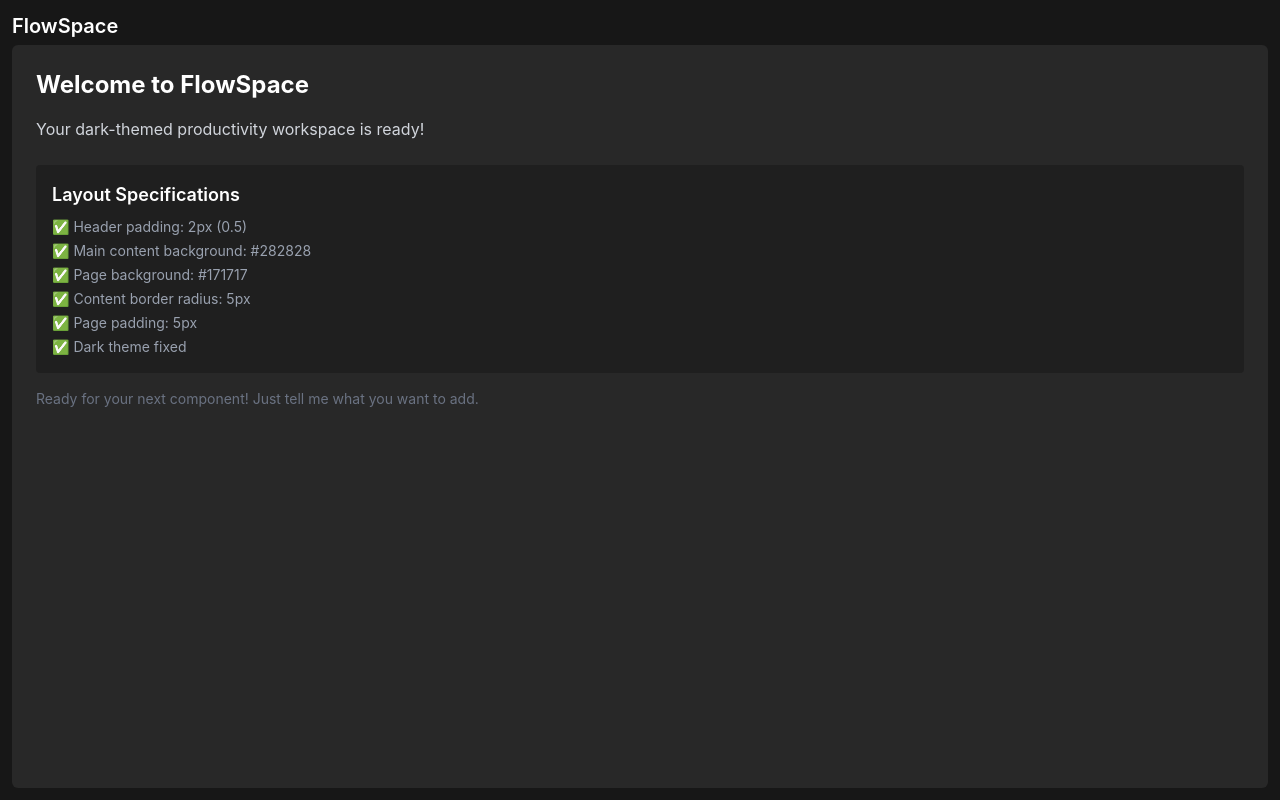
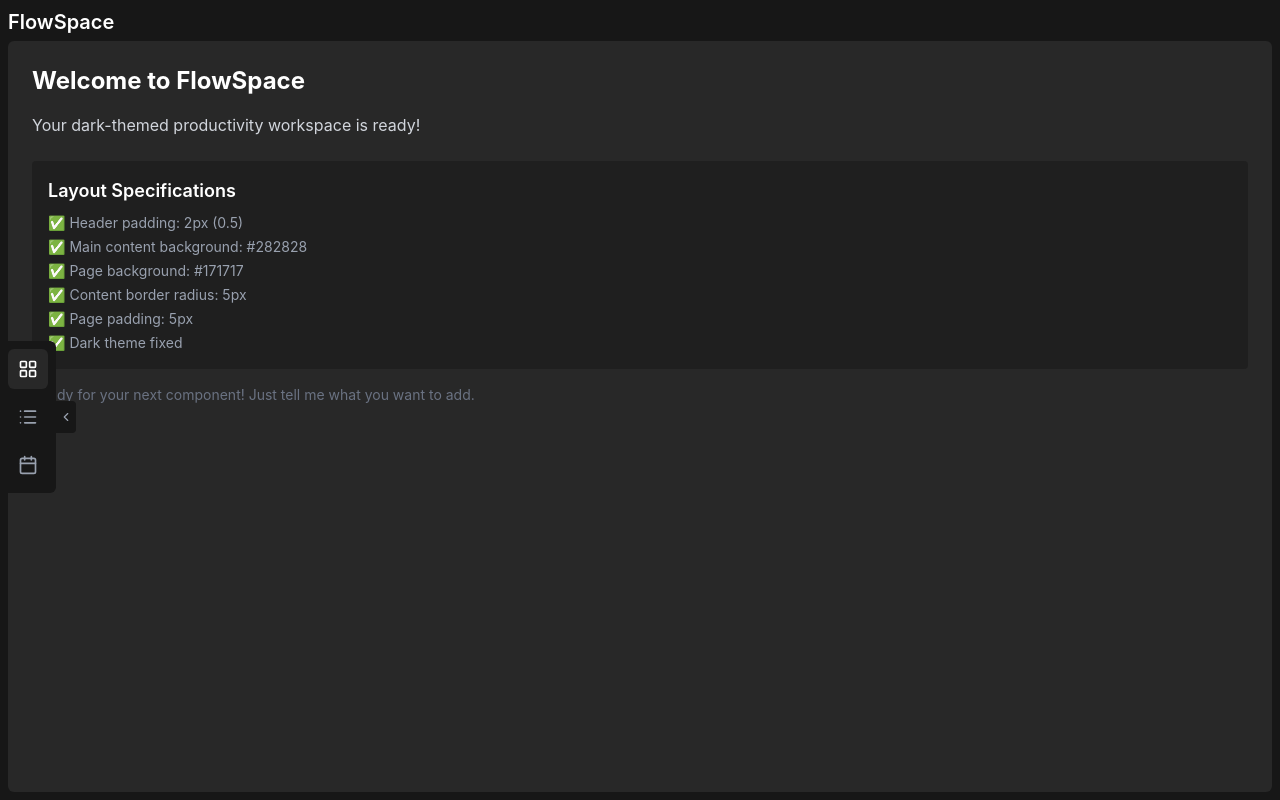
Before and after one commit to wins0nLYQ/flow-space, a React (Vite) app: page / in a window 1280 px wide. Built offline with nearby package versions, Linux system fonts and the light colour scheme.

Commit message:
Added sidebar (toolbar)

```diff
--- a/src/components/Layout.tsx
+++ b/src/components/Layout.tsx
@@ -1,10 +1,12 @@
+import { Toolbar } from './Toolbar';
+
 interface LayoutProps {
   children: React.ReactNode;
 }
 
 export function Layout({ children }: LayoutProps) {
   return (
-    <div className="p-3 min-h-screen bg-primary flex flex-col gap-1.25">
+    <div className="p-2 min-h-screen bg-primary flex flex-col gap-1.25">
       {/* Header */}
       <header className="bg-primary">
         <div className="flex items-center">
@@ -13,7 +15,8 @@ export function Layout({ children }: LayoutProps) {
       </header>
 
       {/* Main Content */}
-      <main className="bg-secondary rounded-md p-6 flex-1">
+      <main className="bg-secondary rounded-md p-6 flex-1 relative">
+        <Toolbar />
         {children}
       </main>
     </div>
--- /dev/null
+++ b/src/components/Toolbar.tsx
@@ -0,0 +1,60 @@
+import { useState } from 'react';
+import { LayoutGrid, List, Calendar, ChevronLeft, ChevronRight } from 'lucide-react';
+
+interface ToolbarProps {
+  currentView?: 'board' | 'list' | 'calendar';
+  onViewChange?: (view: 'board' | 'list' | 'calendar') => void;
+}
+
+export function Toolbar({ currentView = 'board', onViewChange }: ToolbarProps) {
+  const [isOpen, setIsOpen] = useState(true);
+
+  const views = [
+    { id: 'board' as const, icon: LayoutGrid, label: 'Board' },
+    { id: 'list' as const, icon: List, label: 'List' },
+    { id: 'calendar' as const, icon: Calendar, label: 'Calendar' },
+  ];
+
+  return (
+    <div
+      className={`absolute left-0 top-1/2 -translate-y-1/2 h-auto bg-primary rounded-r-md transition-all duration-300 ease-in-out py-2 ${
+        isOpen ? 'pr-2' : 'w-0 overflow-hidden'
+      }`}
+    >
+      {/* Icon list */}
+      <div className={`flex flex-col items-center gap-2 ${isOpen ? '' : 'opacity-0'}`}>
+        {views.map((view) => {
+          const Icon = view.icon;
+          const isActive = currentView === view.id;
+
+          return (
+            <button
+              key={view.id}
+              onClick={() => onViewChange?.(view.id)}
+              className={`relative group w-10 h-10 flex items-center justify-center rounded-md transition-colors ${
+                isActive
+                  ? 'bg-secondary text-white'
+                  : 'text-gray-400 hover:text-white hover:bg-secondary/50'
+              }`}
+            >
+              <Icon size={20} />
+
+              {/* Tooltip */}
+              <div className="absolute left-full ml-2 px-2 py-1 bg-secondary rounded text-sm text-white opacity-0 group-hover:opacity-100 transition-opacity pointer-events-none whitespace-nowrap">
+                {view.label}
+              </div>
+            </button>
+          );
+        })}
+      </div>
+
+      {/* Toggle button */}
+      <button
+        onClick={() => setIsOpen(!isOpen)}
+        className="absolute right-0 top-1/2 -translate-y-1/2 translate-x-full w-5 h-8 bg-primary flex items-center justify-center rounded-r text-gray-400 hover:text-white transition-colors"
+      >
+        {isOpen ? <ChevronLeft size={14} /> : <ChevronRight size={14} />}
+      </button>
+    </div>
+  );
+}
```
